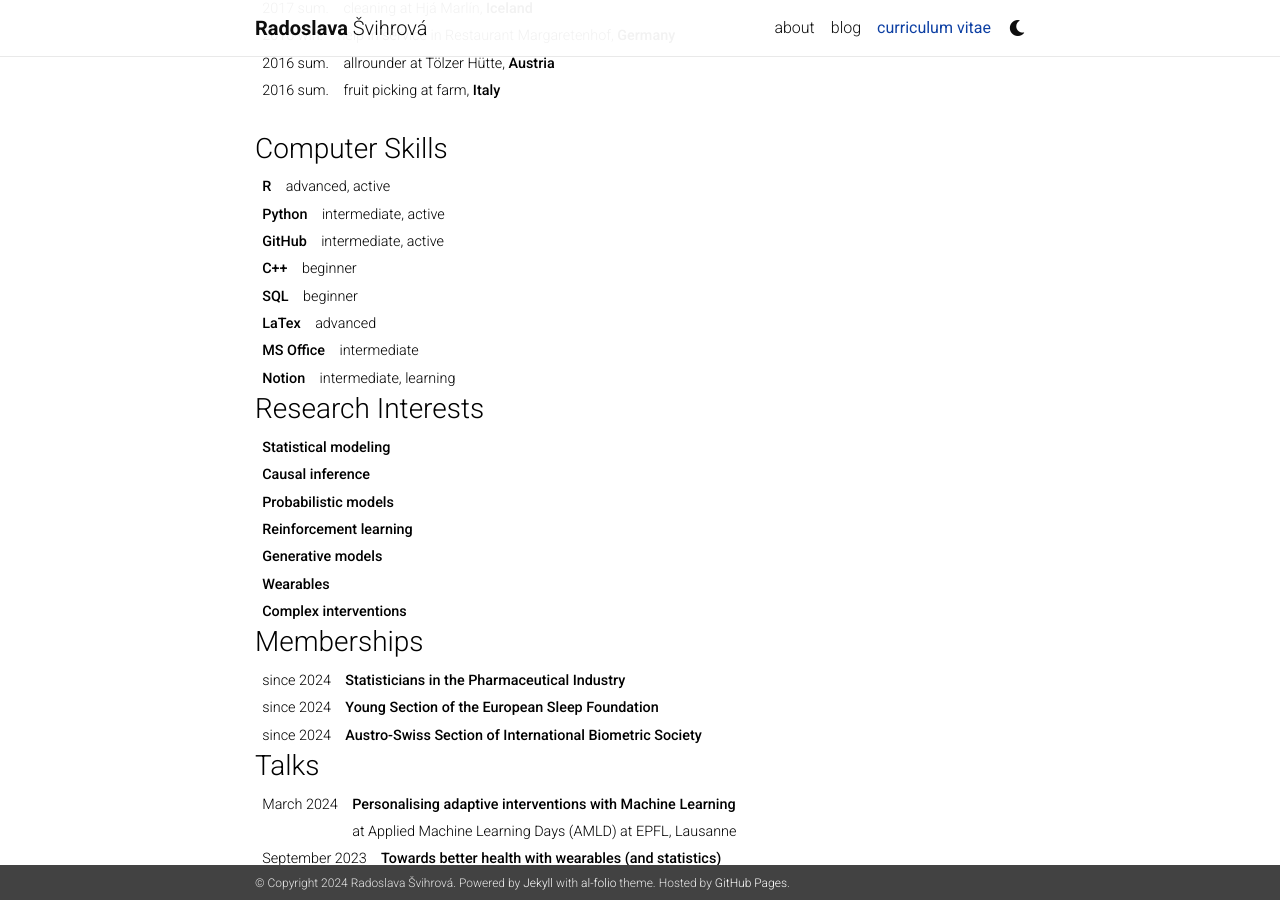
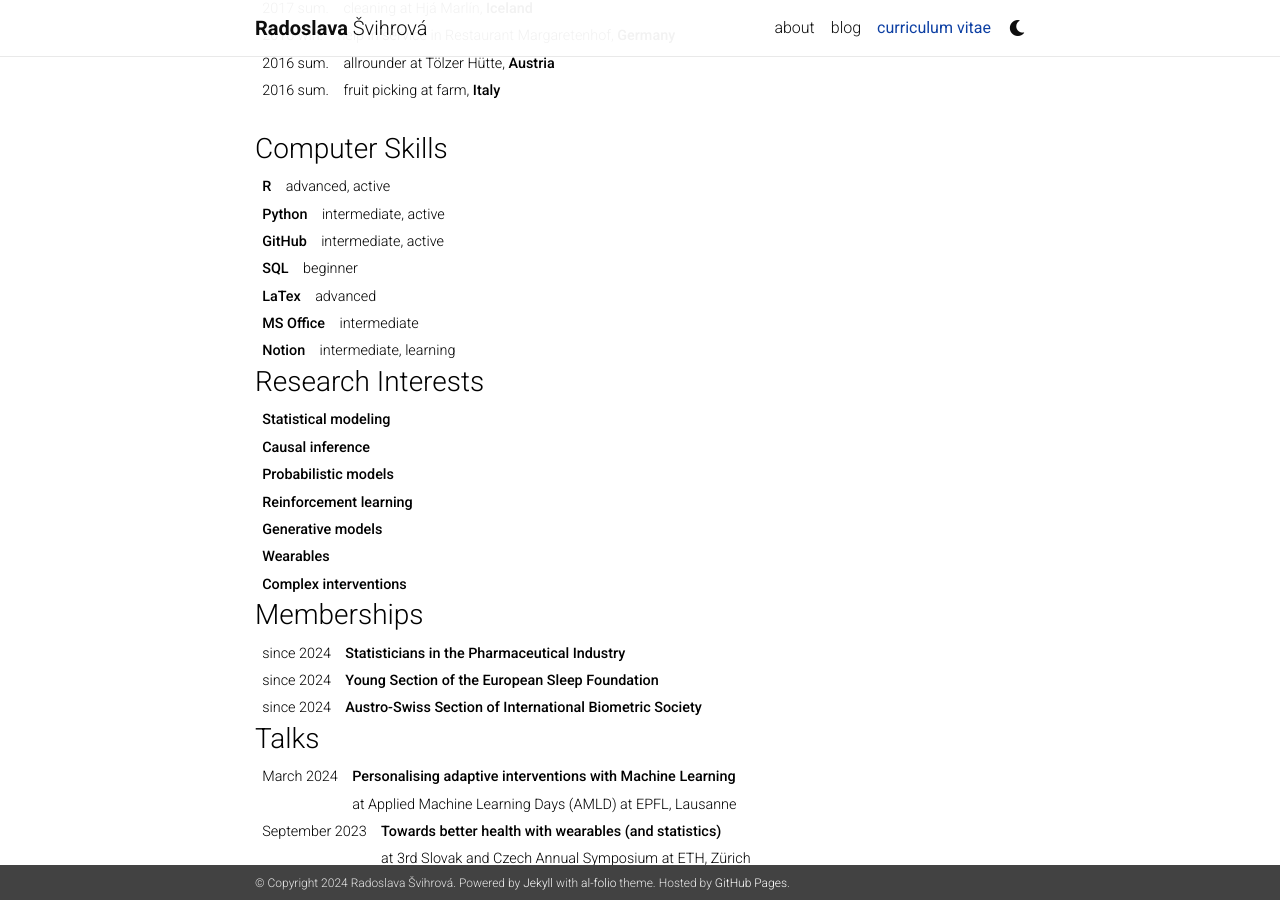
Before and after one commit to RadoslavaS/RadoslavaS.github.io, a Jekyll site: the page built from _pages/cv.md, in a window 1280 px wide and 900 px high, scrolled down 1452 px. Built offline with Jekyll 4.4.1, drawn with Linux system fonts in a browser that asks for light colours; nearby versions of some CDN libraries; a style sheet for code colours, icons or effects is not loaded.

Commit message:
removed c++ does not make sense anymore

```diff
--- a/_pages/cv.md
+++ b/_pages/cv.md
@@ -69,8 +69,6 @@ nav: true
 
 |**GitHub**   |intermediate, active
 
-|**C++**                   |beginner
-
 |**SQL**                      |beginner
 
 |**LaTex**                       |advanced
@@ -120,8 +118,8 @@ nav: true
 
 ### Talks
 
-|March 2024       |     **Personalising adaptive interventions with Machine Learning**
-|   |      at Applied Machine Learning Days (AMLD) at EPFL, Lausanne
+|March 2024       |**Personalising adaptive interventions with Machine Learning**
+|   |at Applied Machine Learning Days (AMLD) at EPFL, Lausanne
 
 
 |September 2023       |**Towards better health with wearables (and statistics)**
```
